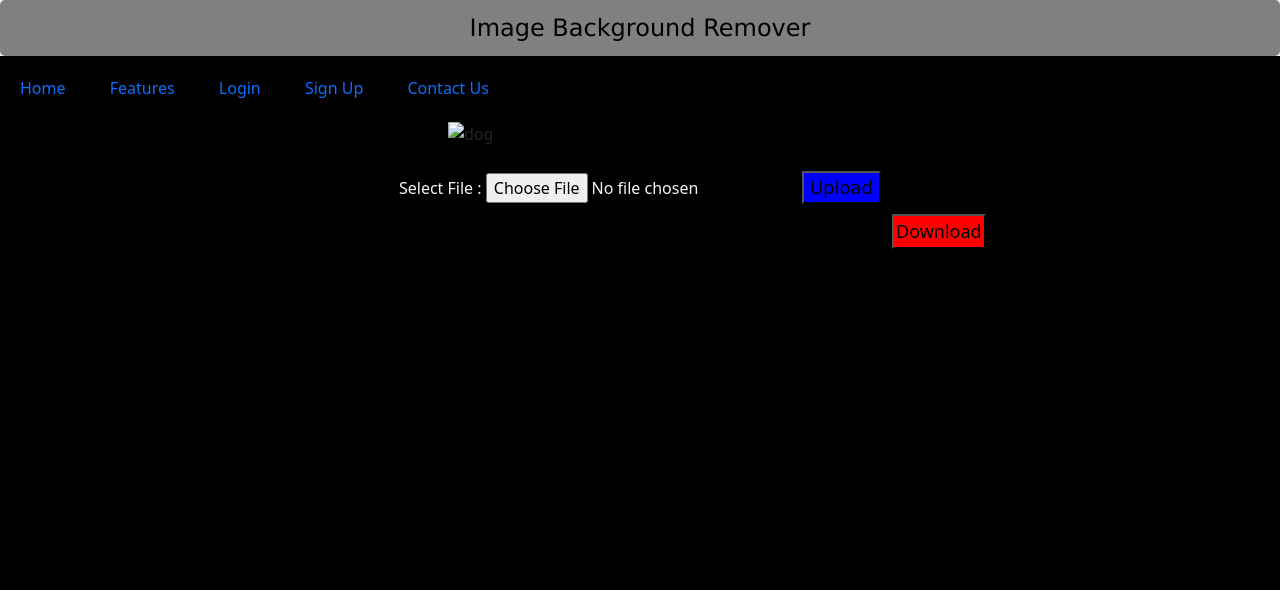
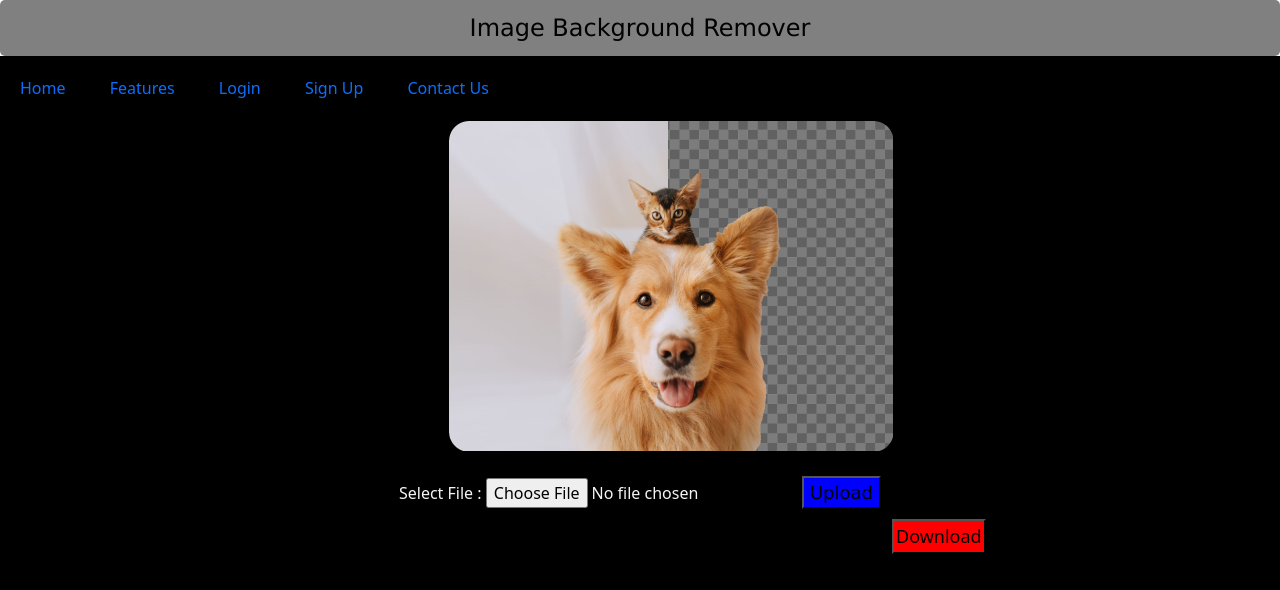
Before and after one commit to Anirudh99N/CodeClauseInternship_ImageBackgroundRemover, a plain HTML site: page index.html in a window 1280 px wide. Drawn offline with nearby package versions, Linux system fonts and the light colour scheme.

Commit message:
BG Remover

```diff
--- a/index.html
+++ b/index.html
@@ -68,7 +68,7 @@
     </nav>
 
     <div class="port">
-        <img src="resources/image3.png" alt="dog" srcset="" class="logo">
+        <img src="./Background_Remover/resources/Img3.png" alt="dog" srcset="" class="logo">
         <form action="">
             <div class="uplo">
                 <label for="filepicker">Select File : </label>
```
